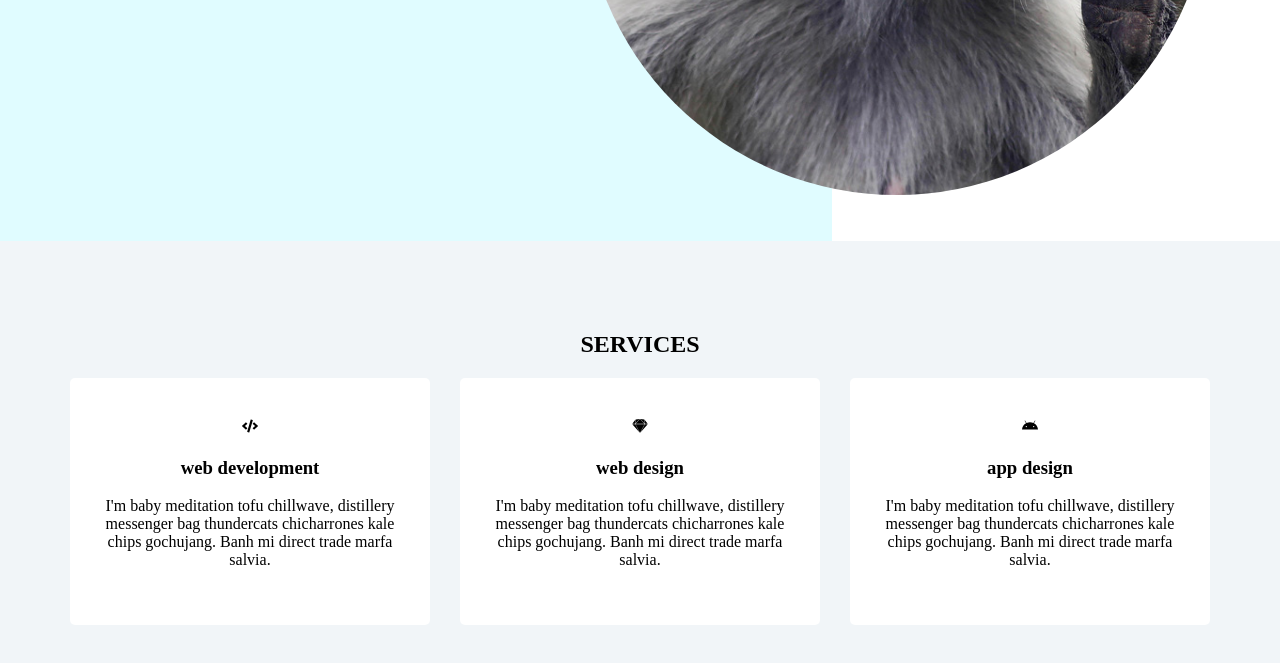
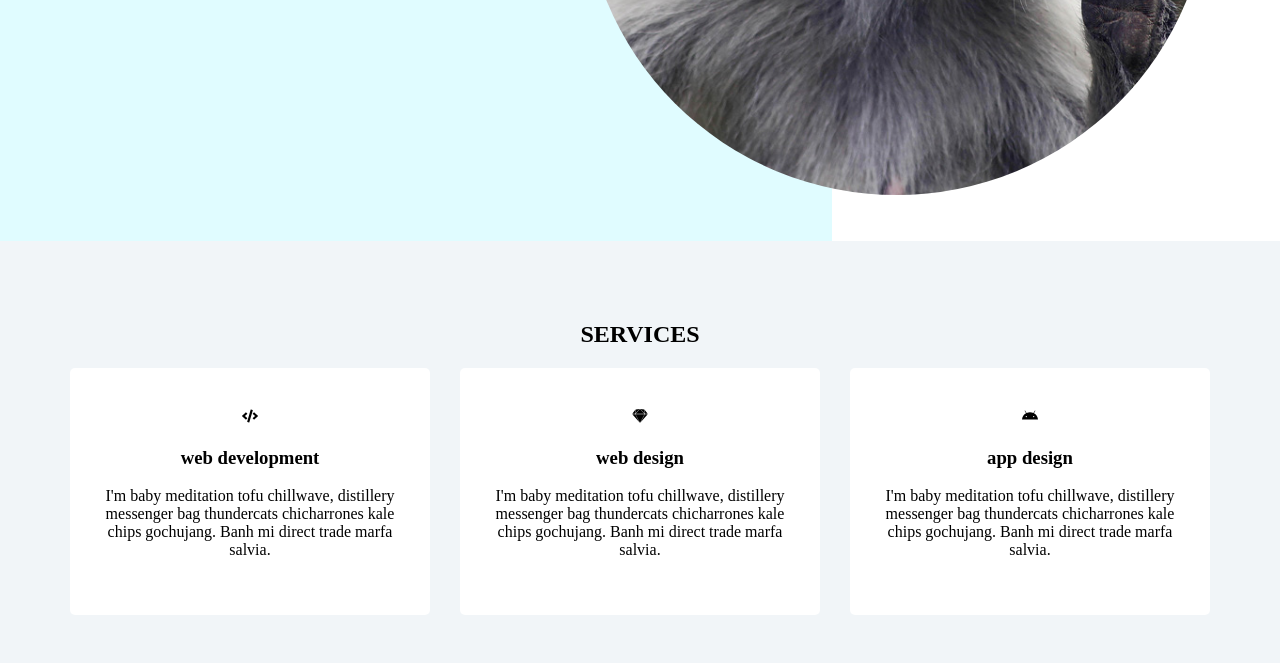
Before and after one commit to IvanMilivojevic/gatsby-strapi-project, a Gatsby site: page / in a window 1280 px wide. Shown: the part 559-1222 px from the top of the page. Built offline with nearby package versions, Linux system fonts and the light colour scheme; Gatsby itself is replaced by a stand-in of ours.

Commit message:
small padding

```diff
--- a/src/layouts/layout.css
+++ b/src/layouts/layout.css
@@ -73,8 +73,8 @@ a {
 }
 
 .section-content {
-  padding-top: 70px;
-  padding-bottom: 70px;
+  padding-top: 60px;
+  padding-bottom: 60px;
 }
 
 .bg-gray {
```
